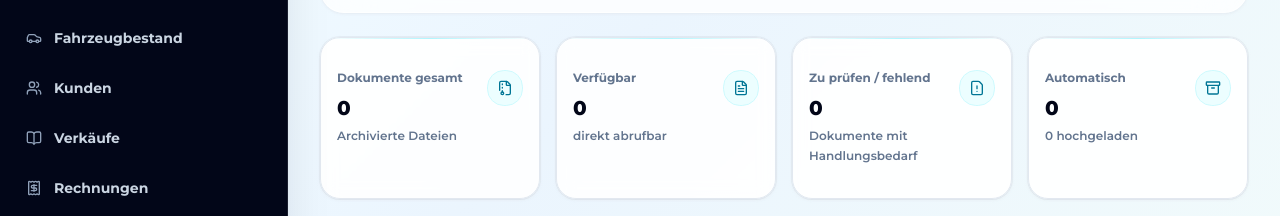
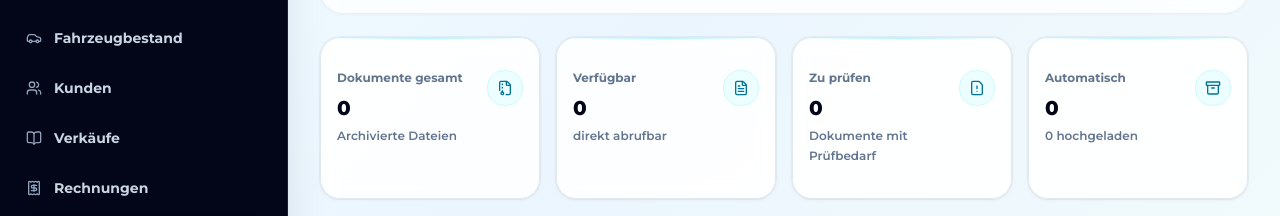
Before and after one commit to JohnDrigallaDev/waw-pilot-demo, a Next.js app: page /dashboard/documents in a window 1280 px wide. Shown: the part 200-416 px from the top of the page. Built offline with nearby package versions, Linux system fonts and the light colour scheme; no server answers; the database is empty.

Commit message:
Refactoring

```diff
--- a/components/documents/documents-overview.tsx
+++ b/components/documents/documents-overview.tsx
@@ -95,8 +95,7 @@ export function DocumentsOverview({ documents }: DocumentsOverviewProps) {
     ).length;
 
     const needsReviewDocuments = documents.filter(
-        (document) =>
-            document.status === "needs_review" || document.status === "missing",
+        (document) => document.status === "needs_review",
     ).length;
 
     const generatedDocuments = documents.filter(
@@ -144,8 +143,7 @@ export function DocumentsOverview({ documents }: DocumentsOverviewProps) {
                 (documentFilter === "cashbook" &&
                     document.document_type === "cashbook_receipt") ||
                 (documentFilter === "needs_review" &&
-                    (document.status === "needs_review" ||
-                        document.status === "missing"));
+                    document.status === "needs_review");
 
             if (!matchesFilter) return false;
 
@@ -201,9 +199,9 @@ export function DocumentsOverview({ documents }: DocumentsOverviewProps) {
                     icon={FileText}
                 />
                 <DocumentStatCard
-                    label="Zu prüfen / fehlend"
+                    label="Zu prüfen"
                     value={needsReviewDocuments}
-                    description="Dokumente mit Handlungsbedarf"
+                    description="Dokumente mit Prüfbedarf"
                     icon={FileWarning}
                     danger={needsReviewDocuments > 0}
                 />
--- a/lib/documents/document-helpers.ts
+++ b/lib/documents/document-helpers.ts
@@ -29,11 +29,11 @@ export function getDocumentTypeLabel(type: string): string {
 
         commercial_register: "Handelsregisterauszug",
         business_registration: "Gewerbeschein",
-        owner_id: "Ausweis Inhaber",
+        owner_id: "Ausweis vom Inhaber / Käufer",
         customer_id: "Ausweis Kunde",
         tax_number_document: "Steuernummer",
 
-        customs: "Zolldokument / Ausfuhrnachweis",
+        customs: "Zolldokument / Ausfuhrnachweis / Ausgangsvermerk",
         cashbook_receipt: "Kassenbuch-Beleg",
 
         license_plate_document: "Kennzeichen-Dokument",
--- a/lib/documents/document-queries.ts
+++ b/lib/documents/document-queries.ts
@@ -136,6 +136,7 @@ export async function getDocuments(): Promise<DocumentRow[]> {
     `,
         )
         .eq("company_id", companyId)
+        .neq("status", "missing")
         .order("created_at", { ascending: false });
 
     if (error) {
```
